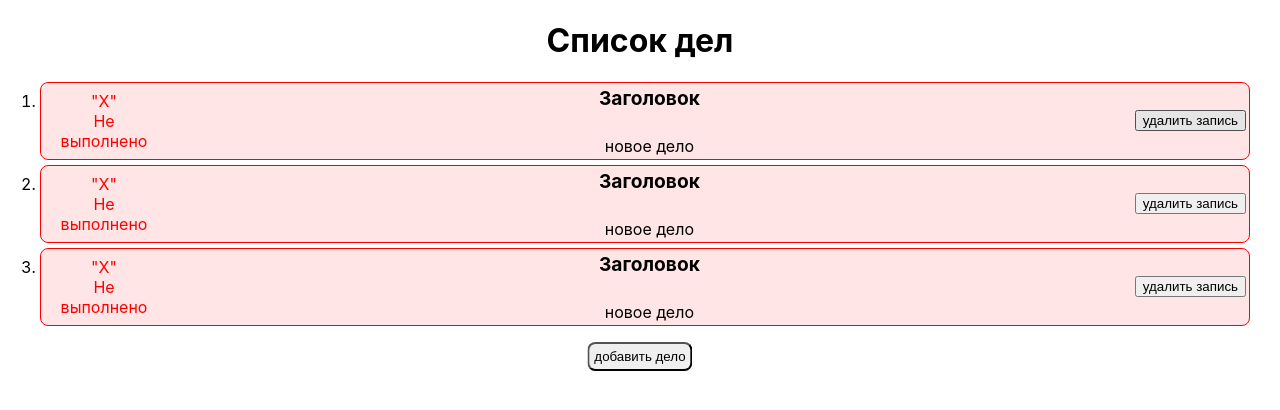
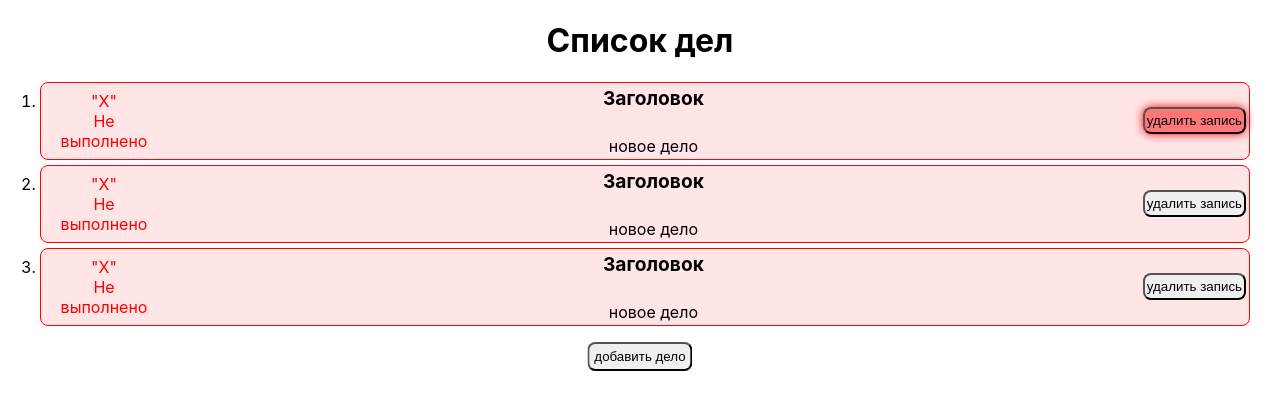
Before and after one commit to FoxTail25/checklist, a React (Create React App) app: page / in a window 1280 px wide. In both pictures the pointer is over the button 1190 px from the left and 120 px from the top of the page. Shown: the top 410 px of the page. Built offline with nearby package versions, Linux system fonts and the light colour scheme; the HTML template or start-up script is replaced by a standard one.

Commit message:
Добавил стилей для кнопок

```diff
--- a/src/components/CheckList/biznes/biznes.module.scss
+++ b/src/components/CheckList/biznes/biznes.module.scss
@@ -55,7 +55,14 @@ li {
         }
         .delBtn {
             height: fit-content;
+            padding: 4px 2px;
             align-self: center;
+            border-radius: 8px;
+            transition: .2s;
+            &:hover {
+                background: rgba(255, 0, 0, 0.486);
+                box-shadow: 0 0 10px red;
+            }
         }
     }
 }
--- a/src/components/CheckList/biznes/sassCSS/biznes.module.css
+++ b/src/components/CheckList/biznes/sassCSS/biznes.module.css
@@ -49,5 +49,12 @@ li .liblock div.record textarea {
 li .liblock .delBtn {
   height: -moz-fit-content;
   height: fit-content;
+  padding: 4px 2px;
   align-self: center;
+  border-radius: 8px;
+  transition: 0.2s;
 }
+li .liblock .delBtn:hover {
+  background: rgba(255, 0, 0, 0.486);
+  box-shadow: 0 0 10px red;
+}
--- a/src/components/CheckList/checklist/sassCSS/checklist.module.css
+++ b/src/components/CheckList/checklist/sassCSS/checklist.module.css
@@ -7,4 +7,10 @@
   transform: translate(-50%, 0);
   padding: 5px;
   border-radius: 8px;
+  transition: 0.2s;
 }
+.checklist__bg .addrecord:hover {
+  color: rgb(0, 0, 0);
+  background: rgba(251, 255, 1, 0.8);
+  box-shadow: 0 0 15px rgb(204, 174, 4);
+}
```
Also changed, not shown: src/components/CheckList/checklist/checklist.module.scss (+8 -0 lines).
